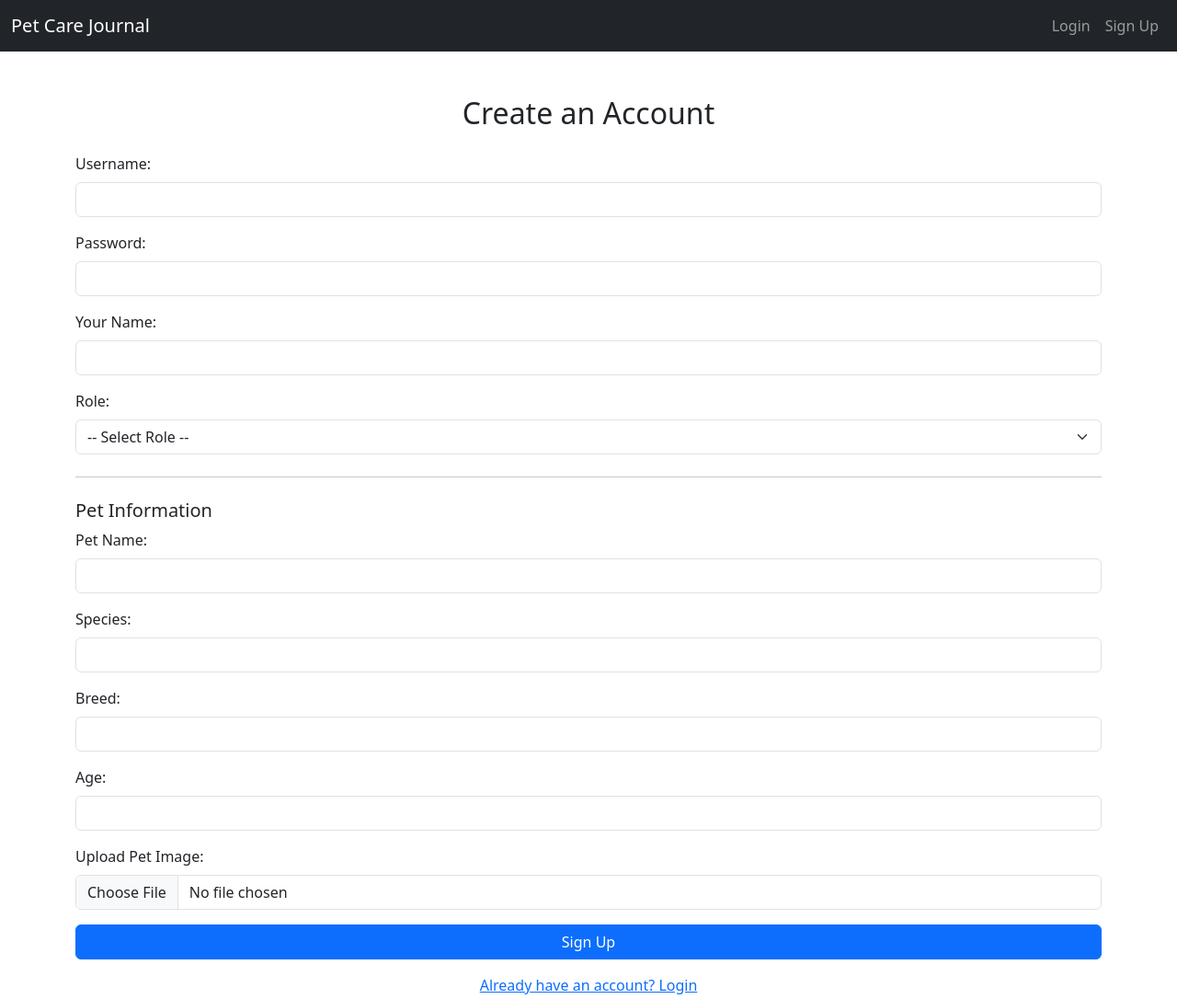
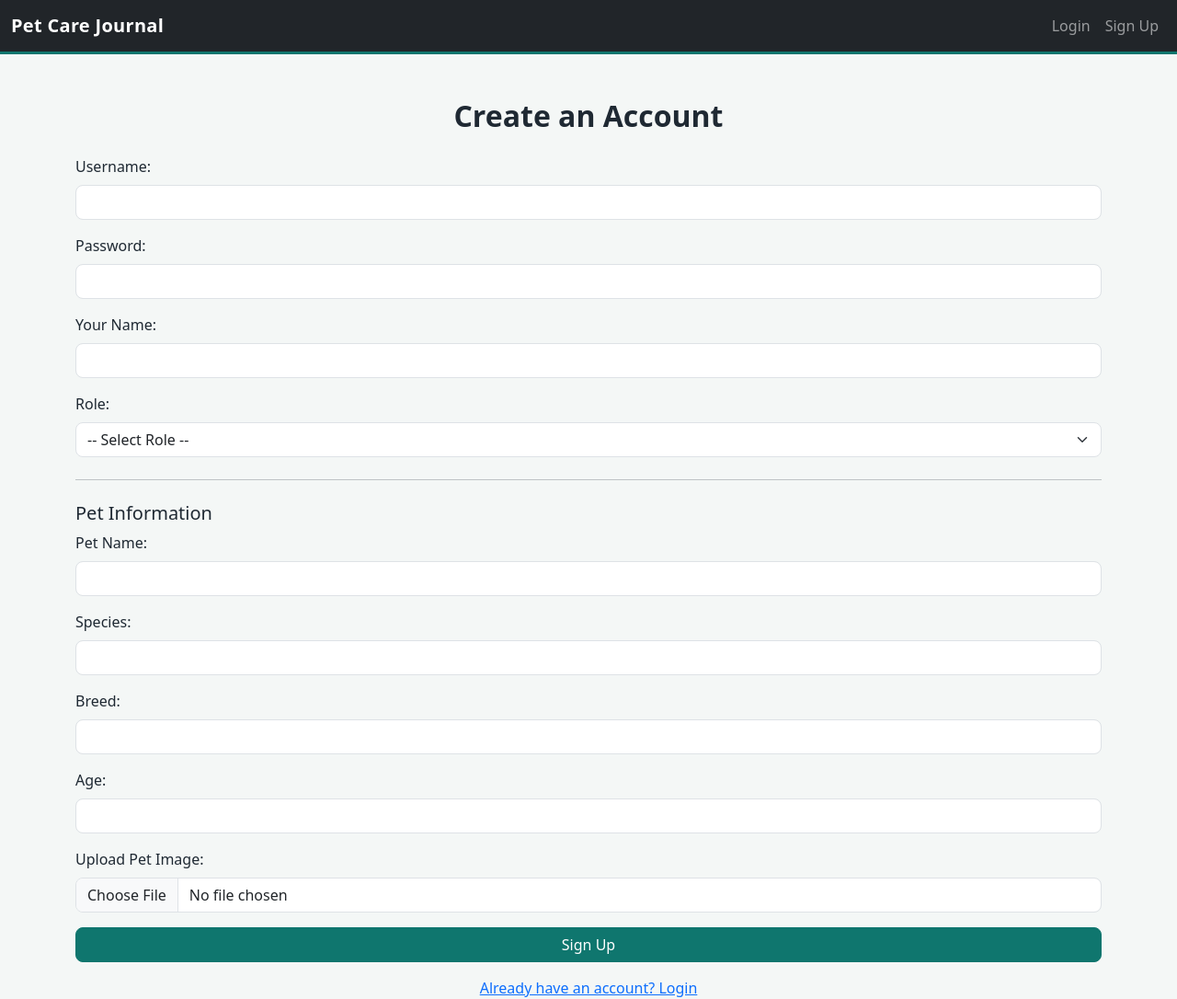
Before and after one commit to chungxuan21/C372-CA1-PetCareApp, a Node server app: page /signup in a window 1280 px wide. Shown: the whole page at 92% size. Run offline with Node 20, Linux system fonts and the light colour scheme.

Commit message:
Add custom stylesheet with coloured status badges (Task 9)

```diff
--- /dev/null
+++ b/public/css/style.css
@@ -0,0 +1,135 @@
+/* ==========================================================
+   PetCareApp custom styles (Task 9)
+   Linked on every page AFTER Bootstrap, so these rules win
+   when they have the same specificity as Bootstrap's rules.
+   Only appearance changes here - no app behaviour.
+   ========================================================== */
+
+/* ---------- 1. Colours used across the app ---------- */
+:root {
+  --pc-primary: #0f766e;        /* teal - main brand colour */
+  --pc-primary-dark: #115e59;   /* darker teal for hover */
+  --pc-page-bg: #f4f7f6;        /* light grey-green page background */
+  --pc-text: #1f2933;
+  --pc-radius: 10px;
+  --pc-shadow: 0 2px 8px rgba(0, 0, 0, 0.08);
+}
+
+/* ---------- 2. Page ---------- */
+body {
+  background-color: var(--pc-page-bg);
+  color: var(--pc-text);
+}
+
+h1, h2, .h2 {
+  font-weight: 600;
+}
+
+/* ---------- 3. Navbar ---------- */
+.navbar {
+  border-bottom: 3px solid var(--pc-primary);
+}
+
+.navbar-brand {
+  font-weight: 600;
+  letter-spacing: 0.3px;
+}
+
+/* ---------- 4. Buttons ----------
+   Bootstrap 5.3 builds each button from CSS variables
+   (--bs-btn-bg, --bs-btn-border-color ...). Changing those
+   variables recolours the button everywhere it is used. */
+.btn {
+  border-radius: 8px;
+}
+
+.btn-primary {
+  --bs-btn-bg: var(--pc-primary);
+  --bs-btn-border-color: var(--pc-primary);
+  --bs-btn-hover-bg: var(--pc-primary-dark);
+  --bs-btn-hover-border-color: var(--pc-primary-dark);
+  --bs-btn-active-bg: var(--pc-primary-dark);
+  --bs-btn-active-border-color: var(--pc-primary-dark);
+}
+
+.btn-outline-primary {
+  --bs-btn-color: var(--pc-primary);
+  --bs-btn-border-color: var(--pc-primary);
+  --bs-btn-hover-bg: var(--pc-primary);
+  --bs-btn-hover-border-color: var(--pc-primary);
+  --bs-btn-active-bg: var(--pc-primary-dark);
+  --bs-btn-active-border-color: var(--pc-primary-dark);
+}
+
+/* ---------- 5. Cards ---------- */
+.card {
+  border: none;
+  border-radius: var(--pc-radius);
+  box-shadow: var(--pc-shadow);
+}
+
+.card-header:first-child {
+  border-radius: var(--pc-radius) var(--pc-radius) 0 0;
+}
+
+/* ---------- 6. Tables ---------- */
+.table {
+  --bs-table-bg: #ffffff;
+  box-shadow: var(--pc-shadow);
+}
+
+.table thead th {
+  font-weight: 600;
+  white-space: nowrap;
+}
+
+/* ---------- 7. Forms ---------- */
+.form-label,
+.col-form-label {
+  font-weight: 500;
+}
+
+.form-control,
+.form-select {
+  border-radius: 8px;
+}
+
+.form-control:focus,
+.form-select:focus {
+  border-color: var(--pc-primary);
+  box-shadow: 0 0 0 0.2rem rgba(15, 118, 110, 0.25);
+}
+
+/* ---------- 8. Alerts (flash messages) ---------- */
+.alert {
+  border-radius: var(--pc-radius);
+}
+
+/* ---------- 9. Status badges ----------
+   The view adds "status-" + the status from the database,
+   e.g. class="badge status-badge status-pending". */
+.status-badge {
+  border-radius: 999px;
+  padding: 0.4em 0.75em;
+  font-weight: 600;
+  text-transform: capitalize;
+  background-color: #adb5bd;    /* fallback for any other status */
+  color: #212529;
+}
+
+.status-pending {
+  background-color: #f59e0b;    /* amber - waiting */
+  color: #212529;               /* dark text for good contrast */
+}
+
+.status-cancelled {
+  background-color: #6c757d;    /* grey - no longer active */
+  color: #ffffff;
+}
+
+.status-paid,
+.status-confirmed,
+.status-completed {
+  background-color: #198754;    /* green - for future statuses */
+  color: #ffffff;
+}
--- a/views/adminDashboard.ejs
+++ b/views/adminDashboard.ejs
@@ -4,6 +4,7 @@
   <meta charset="UTF-8">
   <title>Admin Dashboard</title>
   <link href="https://cdn.jsdelivr.net/npm/bootstrap@5.3.3/dist/css/bootstrap.min.css" rel="stylesheet">
+  <link rel="stylesheet" href="/css/style.css">
 </head>
 <body>
   <%- include('partials/navbar') %>
--- a/views/adminUserDetails.ejs
+++ b/views/adminUserDetails.ejs
@@ -4,6 +4,7 @@
   <meta charset="UTF-8">
   <title>User Details</title>
   <link href="https://cdn.jsdelivr.net/npm/bootstrap@5.3.3/dist/css/bootstrap.min.css" rel="stylesheet">
+  <link rel="stylesheet" href="/css/style.css">
 </head>
 <body>
 
--- a/views/adminUsers.ejs
+++ b/views/adminUsers.ejs
@@ -3,6 +3,7 @@
 <head>
   <title>Admin - All Users & Pets</title>
   <link rel="stylesheet" href="https://cdn.jsdelivr.net/npm/bootstrap@5.3.3/dist/css/bootstrap.min.css">
+  <link rel="stylesheet" href="/css/style.css">
 </head>
 <body>
 
--- a/views/bookings.ejs
+++ b/views/bookings.ejs
@@ -5,6 +5,7 @@
   <meta name="viewport" content="width=device-width, initial-scale=1">
   <title>Booking History</title>
   <link href="https://cdn.jsdelivr.net/npm/bootstrap@5.3.3/dist/css/bootstrap.min.css" rel="stylesheet">
+  <link rel="stylesheet" href="/css/style.css">
 </head>
 <body>
   <%- include('partials/navbar') %>
@@ -73,10 +74,10 @@
                 <td><%= bookings[i].pet_name %></td>
                 <td><%= bookings[i].service_name %></td>
                 <td>S$<%= Number(bookings[i].booked_price).toFixed(2) %></td>
-                <td><span class="badge text-bg-secondary"><%= bookings[i].booking_status %></span></td>
+                <td><span class="badge status-badge status-<%= bookings[i].booking_status %>"><%= bookings[i].booking_status %></span></td>
                 <td>
                   <% if (bookings[i].payment_status) { %>
-                    <span class="badge text-bg-secondary"><%= bookings[i].payment_status %></span>
+                    <span class="badge status-badge status-<%= bookings[i].payment_status %>"><%= bookings[i].payment_status %></span>
                   <% } else { %>
                     <span class="text-secondary">No payment record</span>
                   <% } %>
--- a/views/editJournal.ejs
+++ b/views/editJournal.ejs
@@ -4,6 +4,7 @@
   <meta charset="UTF-8">
   <title>Edit Journal Entry</title>
   <link href="https://cdn.jsdelivr.net/npm/bootstrap@5.3.3/dist/css/bootstrap.min.css" rel="stylesheet">
+  <link rel="stylesheet" href="/css/style.css">
 </head>
 <body>
 
--- a/views/editPet.ejs
+++ b/views/editPet.ejs
@@ -4,6 +4,7 @@
   <meta charset="UTF-8">
   <title>Edit Pet</title>
   <link href="https://cdn.jsdelivr.net/npm/bootstrap@5.3.3/dist/css/bootstrap.min.css" rel="stylesheet">
+  <link rel="stylesheet" href="/css/style.css">
 </head>
 <body>
   <%- include('partials/navbar') %>
--- a/views/index.ejs
+++ b/views/index.ejs
@@ -4,6 +4,7 @@
   <meta charset="UTF-8">
   <title>Pet Care Journal System</title>
   <link href="https://cdn.jsdelivr.net/npm/bootstrap@5.3.3/dist/css/bootstrap.min.css" rel="stylesheet">
+  <link rel="stylesheet" href="/css/style.css">
 </head>
 <body>
 
--- a/views/journals.ejs
+++ b/views/journals.ejs
@@ -4,6 +4,7 @@
   <meta charset="UTF-8">
   <title>Pet Journals</title>
   <link href="https://cdn.jsdelivr.net/npm/bootstrap@5.3.3/dist/css/bootstrap.min.css" rel="stylesheet">
+  <link rel="stylesheet" href="/css/style.css">
 </head>
 <body>
 
--- a/views/login.ejs
+++ b/views/login.ejs
@@ -4,6 +4,7 @@
   <meta charset="UTF-8">
   <title>Pet Care Journal - Login</title>
   <link href="https://cdn.jsdelivr.net/npm/bootstrap@5.3.3/dist/css/bootstrap.min.css" rel="stylesheet">
+  <link rel="stylesheet" href="/css/style.css">
 </head>
 <body>
 
--- a/views/newJournal.ejs
+++ b/views/newJournal.ejs
@@ -4,6 +4,7 @@
   <meta charset="UTF-8">
   <title>New Journal Entry</title>
   <link href="https://cdn.jsdelivr.net/npm/bootstrap@5.3.3/dist/css/bootstrap.min.css" rel="stylesheet">
+  <link rel="stylesheet" href="/css/style.css">
 </head>
 <body>
   <%- include ('partials/navbar') %>
--- a/views/newPet.ejs
+++ b/views/newPet.ejs
@@ -4,6 +4,7 @@
   <meta charset="UTF-8">
   <title>Add New Pet</title>
   <link href="https://cdn.jsdelivr.net/npm/bootstrap@5.3.3/dist/css/bootstrap.min.css" rel="stylesheet">
+  <link rel="stylesheet" href="/css/style.css">
 </head>
 <body>
   <%- include('partials/navbar') %>
--- a/views/services.ejs
+++ b/views/services.ejs
@@ -5,6 +5,7 @@
   <meta name="viewport" content="width=device-width, initial-scale=1">
   <title>Book a Pet Service</title>
   <link href="https://cdn.jsdelivr.net/npm/bootstrap@5.3.3/dist/css/bootstrap.min.css" rel="stylesheet">
+  <link rel="stylesheet" href="/css/style.css">
 </head>
 <body>
   <%- include('partials/navbar') %>
--- a/views/signUp.ejs
+++ b/views/signUp.ejs
@@ -4,6 +4,7 @@
   <meta charset="UTF-8">
   <title>Pet Care Journal - Sign Up</title>
   <link href="https://cdn.jsdelivr.net/npm/bootstrap@5.3.3/dist/css/bootstrap.min.css" rel="stylesheet">
+  <link rel="stylesheet" href="/css/style.css">
 </head>
 <body>
 
```
Also changed, not shown: views/rescheduleBooking.ejs (+8 -1 lines).
